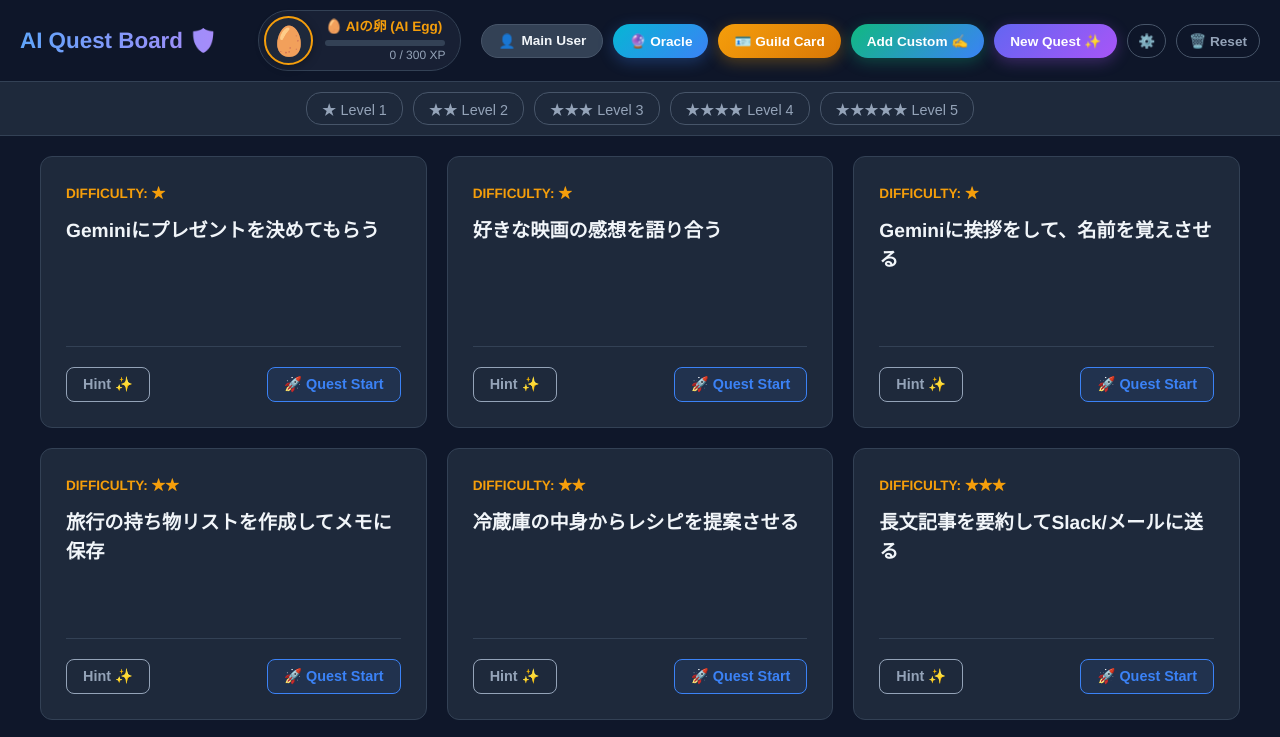
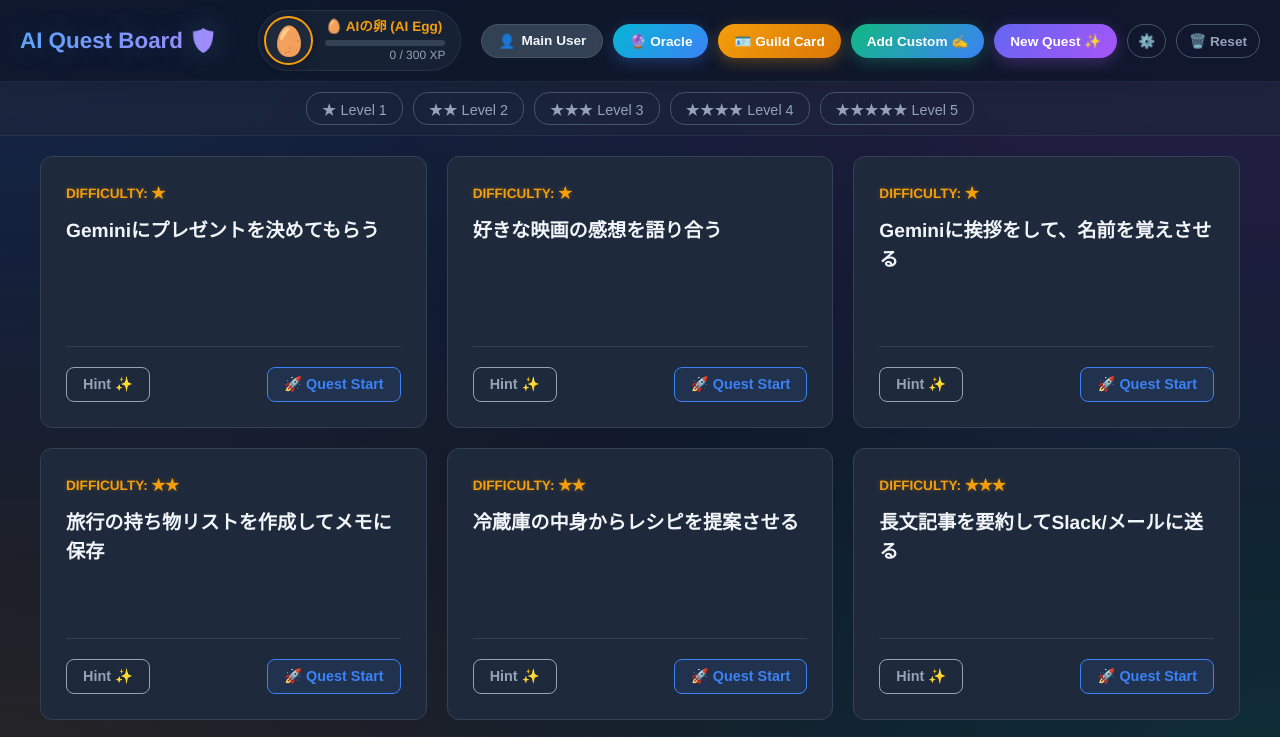
Before and after one commit to itohh96881-ctrl/AI-Quset-Board, a plain HTML site: page index.html in a window 1280 px wide. Shown: the top 737 px of the page. Drawn offline with Linux system fonts and the light colour scheme.

Commit message:
Update index.html
背景のアンビエントライト:

真っ黒な背景ではなく、画面の四隅からボワッと淡い光（青、紫、緑、オレンジ）が漏れ出るようなグラデーションを追加しました。少し奥行きが出ます。

スクロールバーのカスタマイズ:

ブラウザ標準のスクロールバーを、アプリの色味に合わせたダークでスリムなデザインに変更しました。

カードの発光エフェクト:

クエストカードにマウスを乗せた時、青白くボゥッと光るようなグロー効果（影に色をつける処理）を追加しました。

```diff
--- a/index.html
+++ b/index.html
@@ -30,26 +30,51 @@
         body {
             font-family: 'Helvetica Neue', Arial, 'Hiragino Kaku Gothic ProN', 'Hiragino Sans', Meiryo, sans-serif;
             background-color: var(--bg-color);
+            /* 装飾: アンビエントな背景グラデーション */
+            background-image:
+                radial-gradient(at 0% 0%, rgba(59, 130, 246, 0.15) 0px, transparent 50%),
+                radial-gradient(at 100% 0%, rgba(168, 85, 247, 0.15) 0px, transparent 50%),
+                radial-gradient(at 100% 100%, rgba(16, 185, 129, 0.15) 0px, transparent 50%),
+                radial-gradient(at 0% 100%, rgba(245, 158, 11, 0.1) 0px, transparent 50%);
+            background-attachment: fixed; /* スクロールしても背景を固定 */
             color: var(--text-main);
             margin: 0;
             padding: 0;
             min-height: 100vh;
         }
 
+        /* 装飾: カスタムスクロールバー */
+        ::-webkit-scrollbar {
+            width: 10px;
+            height: 10px;
+        }
+        ::-webkit-scrollbar-track {
+            background: #0f172a;
+        }
+        ::-webkit-scrollbar-thumb {
+            background: #334155;
+            border-radius: 5px;
+            border: 2px solid #0f172a;
+        }
+        ::-webkit-scrollbar-thumb:hover {
+            background: #475569;
+        }
+
         /* ヘッダーエリア */
         header {
-            background: rgba(15, 23, 42, 0.95);
-            backdrop-filter: blur(10px);
+            background: rgba(15, 23, 42, 0.85); /* 少し透明度を上げて背景を透かす */
+            backdrop-filter: blur(12px);
             padding: 10px 20px;
             position: sticky;
             top: 0;
             z-index: 100;
-            border-bottom: 1px solid #334155;
+            border-bottom: 1px solid rgba(51, 65, 85, 0.5);
             display: flex;
             justify-content: space-between;
             align-items: center;
             flex-wrap: wrap;
             gap: 15px;
+            box-shadow: 0 4px 20px rgba(0, 0, 0, 0.1);
         }
 
         h1 {
@@ -60,6 +85,7 @@
             -webkit-text-fill-color: transparent;
             font-weight: 800;
             cursor: pointer;
+            text-shadow: 0 0 30px rgba(96, 165, 250, 0.3); /* 微かな光彩 */
         }
 
         .header-controls {
@@ -77,7 +103,12 @@
             background: rgba(30, 41, 59, 0.6);
             padding: 5px 15px 5px 5px;
             border-radius: 30px;
-            border: 1px solid #334155;
+            border: 1px solid rgba(51, 65, 85, 0.5);
+            transition: all 0.3s;
+        }
+        .char-status:hover {
+            background: rgba(30, 41, 59, 0.9);
+            border-color: #475569;
         }
 
         .char-icon {
@@ -122,6 +153,7 @@
             background: linear-gradient(90deg, #f59e0b, #fbbf24);
             width: 0%;
             transition: width 0.5s ease;
+            box-shadow: 0 0 10px rgba(245, 158, 11, 0.5);
         }
 
         .xp-text {
@@ -204,7 +236,7 @@
 
         .ai-gen-btn:hover, .oracle-btn:hover, .custom-quest-btn:hover, .guild-card-btn:hover {
             transform: translateY(-2px);
-            filter: brightness(1.1);
+            filter: brightness(1.15); /* 少し明るく */
         }
         .ai-gen-btn:disabled, .oracle-btn:disabled, .custom-quest-btn:disabled, .guild-card-btn:disabled {
             opacity: 0.7;
@@ -213,13 +245,14 @@
 
         /* 難易度バー */
         .difficulty-bar {
-            background-color: #1e293b;
+            background-color: rgba(30, 41, 59, 0.5); /* 透過 */
             padding: 10px 20px;
-            border-bottom: 1px solid #334155;
+            border-bottom: 1px solid rgba(51, 65, 85, 0.5);
             display: flex;
             justify-content: center;
             gap: 10px;
             flex-wrap: wrap;
+            backdrop-filter: blur(5px);
         }
 
         .diff-btn {
@@ -266,7 +299,7 @@
 
         /* セクションタイトル */
         .section-title {
-            margin: 20px 0 20px; /* 上のマージンを少し縮小 */
+            margin: 20px 0 20px;
             font-size: 1.4rem;
             color: var(--text-sub);
             border-bottom: 1px solid #334155;
@@ -283,7 +316,7 @@
             font-size: 1.1rem;
             border: 2px dashed #334155;
             border-radius: 12px;
-            background: rgba(30, 41, 59, 0.5);
+            background: rgba(30, 41, 59, 0.3);
         }
 
         /* グリッドレイアウト */
@@ -304,7 +337,7 @@
             max-width: 700px;
             min-height: 300px;
             border: 2px solid var(--accent);
-            box-shadow: 0 0 30px rgba(59, 130, 246, 0.2);
+            box-shadow: 0 0 50px rgba(59, 130, 246, 0.15); /* グロー効果強化 */
             cursor: default;
         }
 
@@ -313,7 +346,7 @@
             border: 1px solid #334155;
             border-radius: 12px;
             padding: 25px;
-            transition: transform 0.2s, box-shadow 0.2s;
+            transition: transform 0.2s, box-shadow 0.2s, border-color 0.2s;
             position: relative;
             overflow: hidden;
             display: flex;
@@ -322,9 +355,10 @@
             cursor: pointer;
         }
 
+        /* 装飾: カードホバー時の発光 */
         .quest-card:not(.single-view-card):hover {
             transform: translateY(-5px);
-            box-shadow: 0 10px 20px -5px rgba(0, 0, 0, 0.3);
+            box-shadow: 0 15px 30px -5px rgba(0, 0, 0, 0.5), 0 0 15px rgba(59, 130, 246, 0.3); /* グロー */
             border-color: var(--accent);
         }
 
@@ -333,6 +367,7 @@
             color: var(--gold);
             margin-bottom: 15px;
             font-weight: bold;
+            text-shadow: 0 0 5px rgba(245, 158, 11, 0.3);
         }
 
         .quest-title {
@@ -1054,7 +1089,6 @@
 
                 if (oldData) {
                     localStorage.setItem(`ai_quest_board_data_${defaultUserId}`, oldData);
-                    // 以前のAPIキーがあればグローバル設定へ移行
                     const oldKey = localStorage.getItem('ai_quest_user_api_key');
                     if (oldKey && !userApiKey) {
                         userApiKey = oldKey;
```
